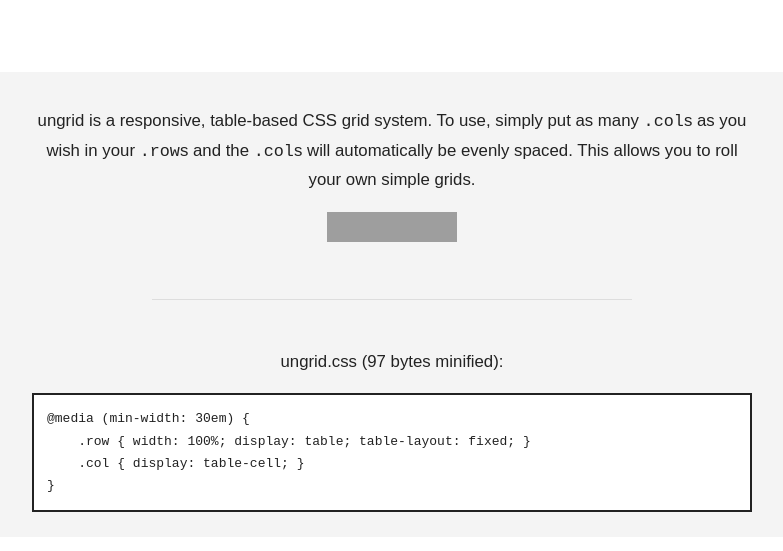
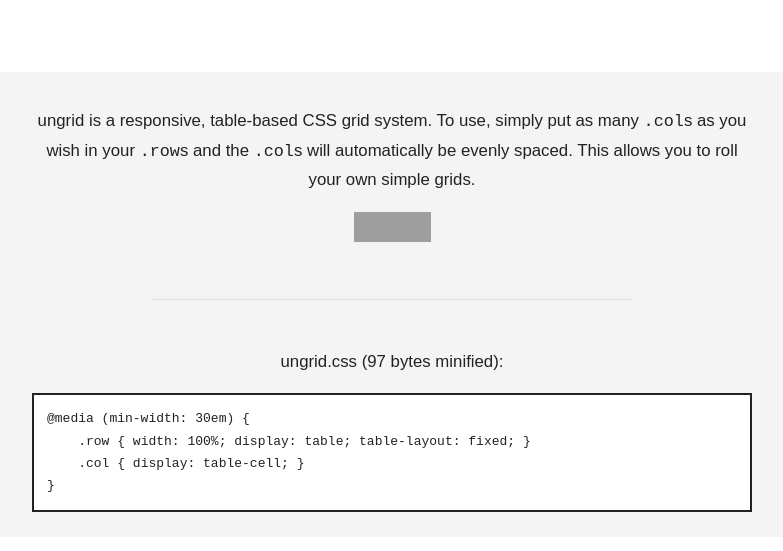
Before and after one commit to chrisnager/ungrid, a plain HTML site: page index.html in a window 1280 px wide. Shown: the part 249-800 px from the top of the page, without its empty margins (248-1031 px from the left). Drawn offline with Linux system fonts and the light colour scheme; grey boxes are pictures that could not be loaded.

Commit message:
Update index.html

```diff
--- a/index.html
+++ b/index.html
@@ -17,7 +17,7 @@
         <div class="info">
             <div class="info__inner">
                 <p>ungrid is a responsive, table-based CSS grid system. To use, simply put as many <code>.col</code>s as you wish in your <code>.row</code>s and the <code>.col</code>s will automatically be evenly spaced. This allows you to roll your own simple grids.</p>
-                <p><iframe src="http://ghbtns.com/github-btn.html?user=chrisnager&amp;repo=ungrid&amp;type=watch&amp;size=large" allowtransparency="true" frameborder="0" scrolling="0" width="130px" height="30px"></iframe></p>
+                <p><iframe src="http://ghbtns.com/github-btn.html?user=chrisnager&amp;repo=ungrid&amp;type=watch&amp;size=large" allowtransparency="true" frameborder="0" scrolling="0" width="77px" height="30px"></iframe></p>
                 <hr>
                 <p>ungrid.css (97 bytes minified):</p>
                 <pre><code>@media (min-width: 30em) {
```
